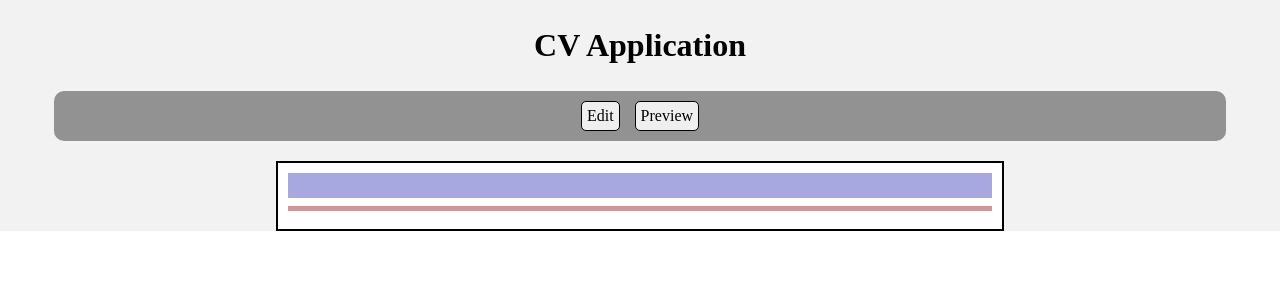
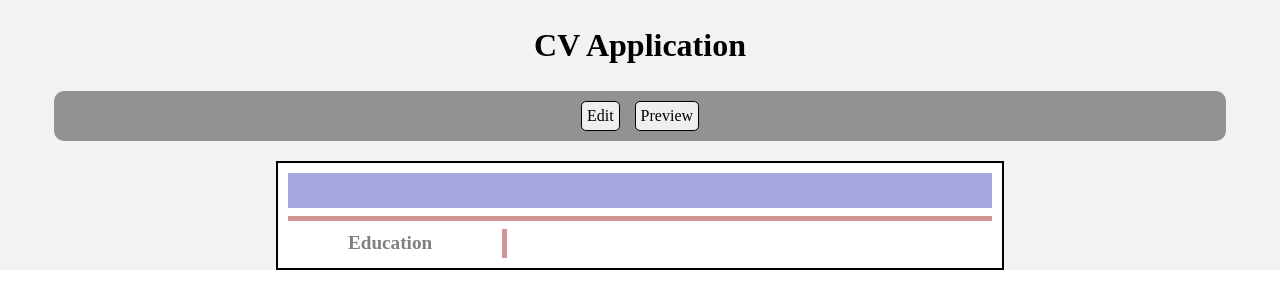
Before and after one commit to 01zulfi/cv-application, a React (Create React App) app: page / in a window 1280 px wide. Both pictures are taken after a click on the button "Preview". Shown: the top 308 px of the page. Built offline with nearby package versions, Linux system fonts and the light colour scheme.

Commit message:
Style edu section & general info divs

```diff
--- a/src/components/CVDisplay.js
+++ b/src/components/CVDisplay.js
@@ -15,18 +15,27 @@ class CVDisplay extends Component {
           {general.lastName}
         </p>
         <p className="title-display">{general.title}</p>
-        <p>{general.email}</p>
-        <p>{general.phone}</p>
+        <div className="contact-details-div">
+          <p>{general.email}</p>
+          <p>{general.phone}</p>
+        </div>
         <p>{general.objective}</p>
       </div>
     );
 
     const educationDiv = (data) => (
       <div key={data.id} className="education-info-display">
-        <p>{data.educationQualification}</p>
+        <p className="education-qualification-display">{data.educationQualification}</p>
         <p>{data.educationInstitute}</p>
-        <p>{data.educationStartDate}</p>
-        <p>{data.educationEndDate}</p>
+        <p className="education-time">
+          From:
+          {data.educationStartDate}
+          {" "}
+          {" "}
+          To:
+          {" "}
+          {data.educationEndDate}
+        </p>
       </div>
     );
 
@@ -43,8 +52,16 @@ class CVDisplay extends Component {
       <div style={style} className="CV-display-div">
         {generalDiv}
         <hr />
-        {education.map((el) => educationDiv(el))}
-        {work.map((el) => workDiv(el))}
+        <div className="CV-body-div">
+          <div className="education-section">
+            <h2>Education</h2>
+            {education.map((el) => educationDiv(el))}
+          </div>
+          <div className="vertical-line" />
+          <div className="work-section">
+            {work.map((el) => workDiv(el))}
+          </div>
+        </div>
       </div>
     );
   }
--- a/src/styles/CVDisplay.css
+++ b/src/styles/CVDisplay.css
@@ -34,8 +34,60 @@ hr {
     margin-bottom: 5px;
 }
 
+.general-info-display .contact-details-div {
+    width: 100%;
+    background-color: rgba(147, 147, 218, 0.9);
+    border-left: 0;
+    border-right: 0;
+    margin: 5px;
+    margin-left: 0;
+    margin-right: 0;
+    display: flex;
+    justify-content: space-around;
+}
+
+.CV-body-div {
+    display: flex;
+    flex-direction: row;
+    gap: 10px
+}
+
+.CV-body-div .vertical-line {
+    background-color: rgb(165, 42, 42, 0.5);
+    width: 5px;
+    border: 0;
+}
+
+.education-section {
+    display: flex;
+    flex-direction: column;
+    width: 29%;
+    gap: 10px;
+}
+
 .education-info-display {
     display: flex;
     flex-direction: column;
-    border: 1px solid rgba(147, 147, 218, 0.5)
 }
+
+.education-info-display p {
+    display: flex;
+    justify-content: center;
+}
+
+.education-section h2 {
+    font-size: 1.2em;
+    text-align: center;
+    color: gray
+}
+
+.education-info-display .education-qualification-display {
+    background-color: rgba(147, 147, 218, 0.5);
+}
+
+.education-info-display .education-time {
+    text-align: center;
+    opacity: 0.9;
+    font-style: italic;
+    font-size: 0.8em;
+}
```
